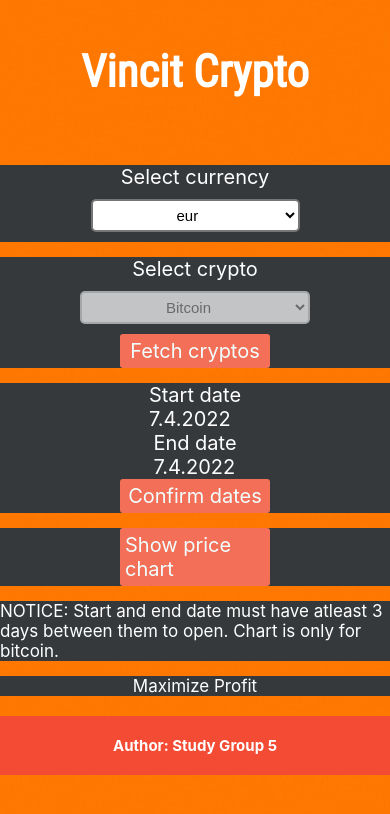
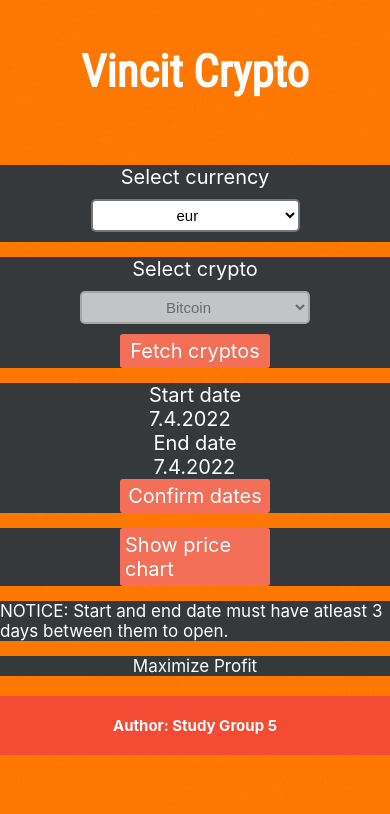
Before and after one commit to DutchDevOfficial/Vincit_Rising_Start_2021, a React Native app: screen / in a window 390 px wide. Shown: the top 814 px of the page. Built offline with nearby package versions, Linux system fonts and the light colour scheme.

Commit message:
automatically update crypto calculations

```diff
--- a/App.js
+++ b/App.js
@@ -60,7 +60,7 @@ export default function App() {
         </Pressable>
         </View>
         <View style={style.container}>
-          <Text style={style.text2}>NOTICE: Start and end date must have atleast 3 days between them to open. Chart is only for bitcoin.</Text>
+          <Text style={style.text2}>NOTICE: Start and end date must have atleast 3 days between them to open.</Text>
         </View>
         <MaximizeProfit parentData={parentData} currency={currency} />
         <Footer />
--- a/components/DatePicker.js
+++ b/components/DatePicker.js
@@ -1,5 +1,5 @@
-import { Text, View, Button, Platform, Pressable } from 'react-native';
-import React, { useState } from "react";
+import { Text, View, Platform, Pressable } from 'react-native';
+import React, { useState, useEffect } from "react";
 import DateTimePicker from '@react-native-community/datetimepicker';
 import style from '../style/style';
 
@@ -52,6 +52,13 @@ export default function DatePicker({ childToParent, API }) {
     FetchData();
   }
 
+  useEffect(() => {
+    if (text === '') {
+      return;
+    } else {
+      FetchData();
+    }
+  }, [API]);
 
   const [output, setOutput] = useState("")
 
```
